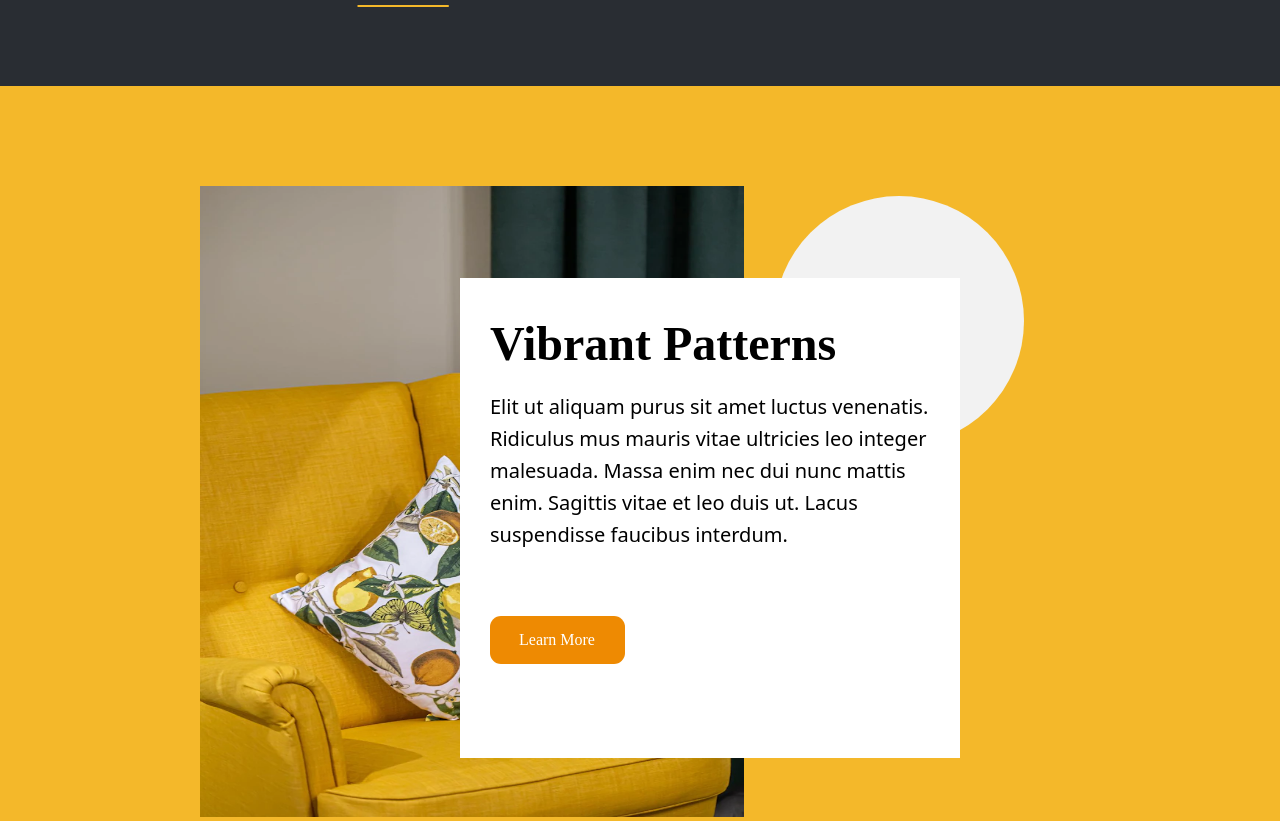
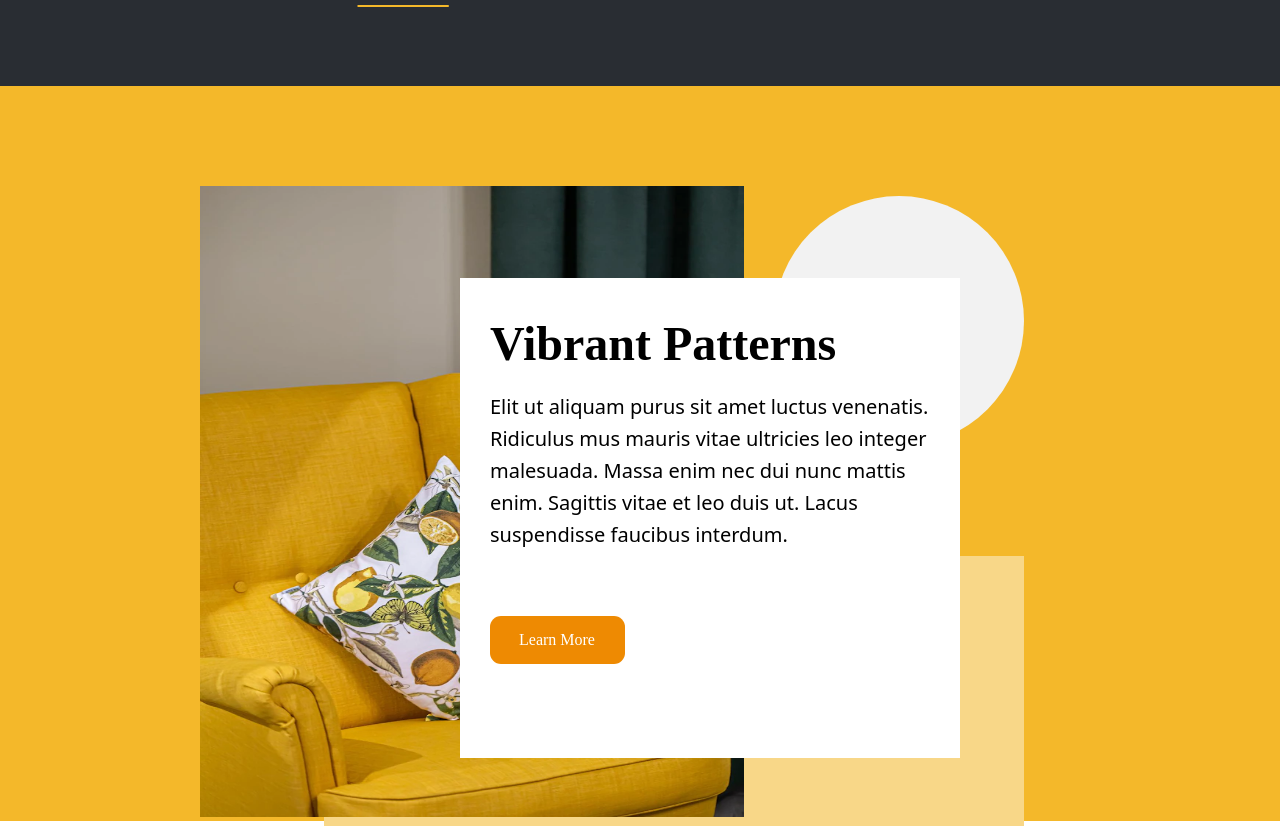
Before and after one commit to hackersclub24/React, a React (Vite) app in the folder intro/: page / in a window 1280 px wide. Shown: the part 1894-2720 px from the top of the page. Built offline with nearby package versions, Linux system fonts and the light colour scheme.

Commit message:
Add rectangle div and adjust z-index for layout improvements

```diff
--- a/intro/src/App.jsx
+++ b/intro/src/App.jsx
@@ -104,6 +104,7 @@ function App() {
           <a href="">Learn More</a>
         </div>
         <div className="circle"></div>
+        <div className="rectangle"></div>
       </div>
     </>
   );
--- a/intro/src/index.css
+++ b/intro/src/index.css
@@ -260,13 +260,15 @@ nav {
   z-index: 1;
 } */
 .sofa img {
+  position: relative;
+  z-index: 2;
   height: 631px;
   width: 544px;
   margin-top: 100px;
   margin-left: 200px;
 }
 .text {
-  z-index: 1;
+  z-index: 3 ;
   padding-top: 40px;
   position: absolute;
   transform: translateY(40%);
@@ -321,3 +323,15 @@ nav {
   right: 20%;
   border-radius: 50%;
 }
+.rectangle{
+  position: absolute;
+  top: 64%;
+  right: 20%;
+  height: 270px;
+  width: 700px;
+  background-color: #f8d788;
+  /* z-index: 0; */
+}
+.third .sofa{
+  z-index: 2;
+}
```
